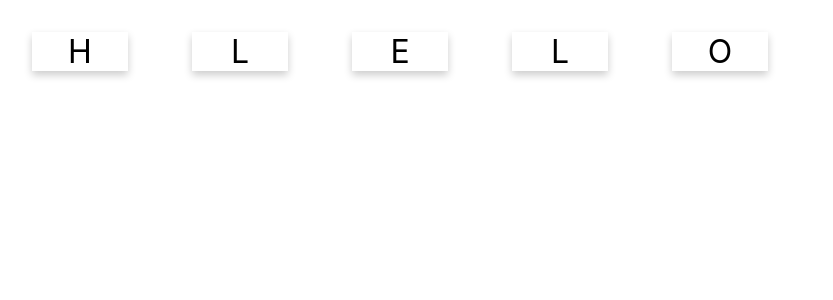
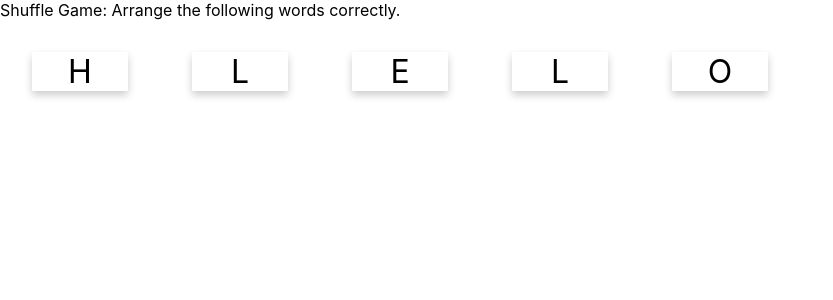
Before and after one commit to SYEDHAROONA/3sa03-6210110650, a React (Create React App) app: page / in a window 1280 px wide. Shown: the top 300 px of the page, without its empty margins (0-833 px from the left). Built offline with nearby package versions, Linux system fonts and the light colour scheme.

Commit message:
7.2-แสดงชื่อเกม และคำอธิบายเกม

```diff
--- a/src/App.js
+++ b/src/App.js
@@ -7,6 +7,7 @@ const word = "Hello";
 function App() {
     return (
         <div>
+            Shuffle Game: Arrange the following words correctly.
              <WordCard value={word}/>
         </div>
         );
--- a/src/WordCard.js
+++ b/src/WordCard.js
@@ -26,8 +26,13 @@ export default function WordCard(props){
             if(guess == state.word){
                 console.log('yeah!')
                 setState({...state, guess: '', completed: true})
+                return(
+                <div>
+                        Victory
+                </div>
+                );
             }else{
-                console.log('reset')
+                console.log('reset,Please try again')
                 setState({...state, guess: '', attempt: state.attempt + 1})
             }
         }
```
